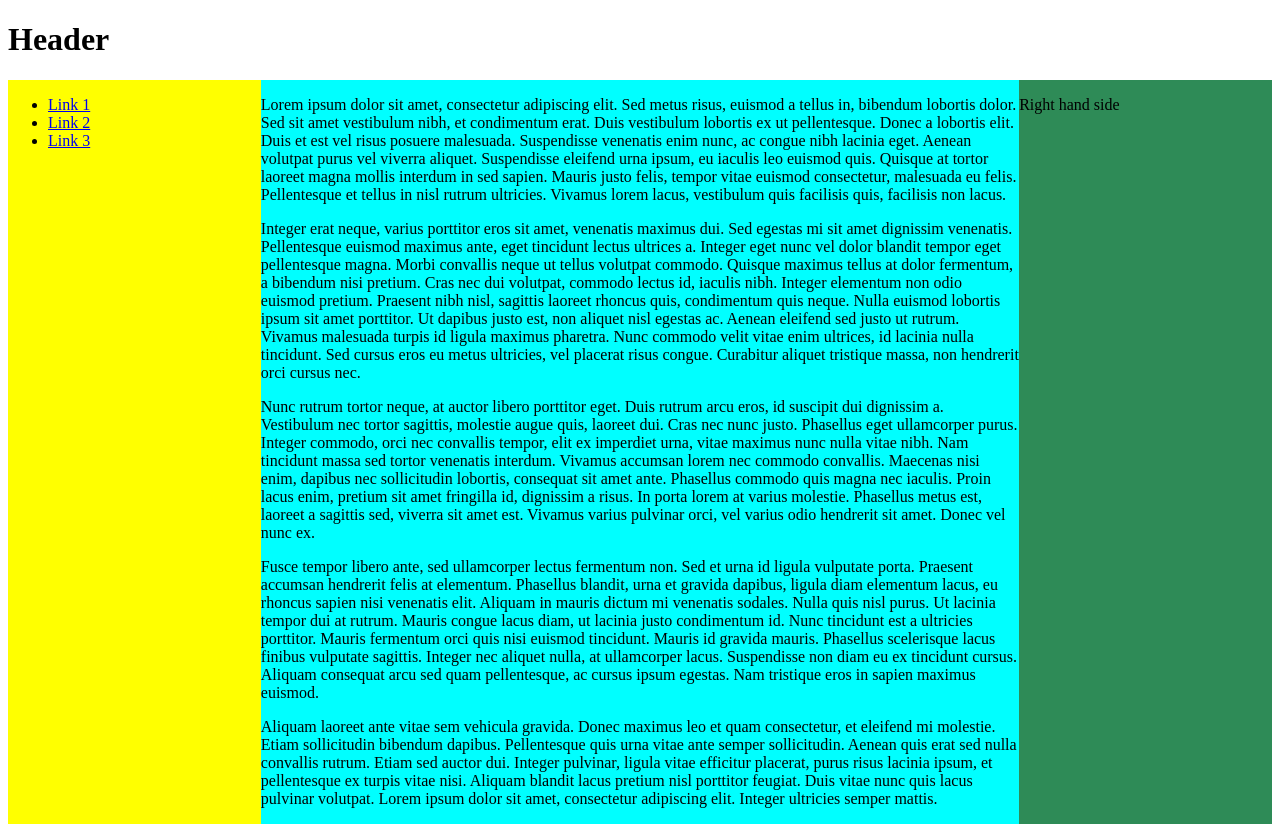
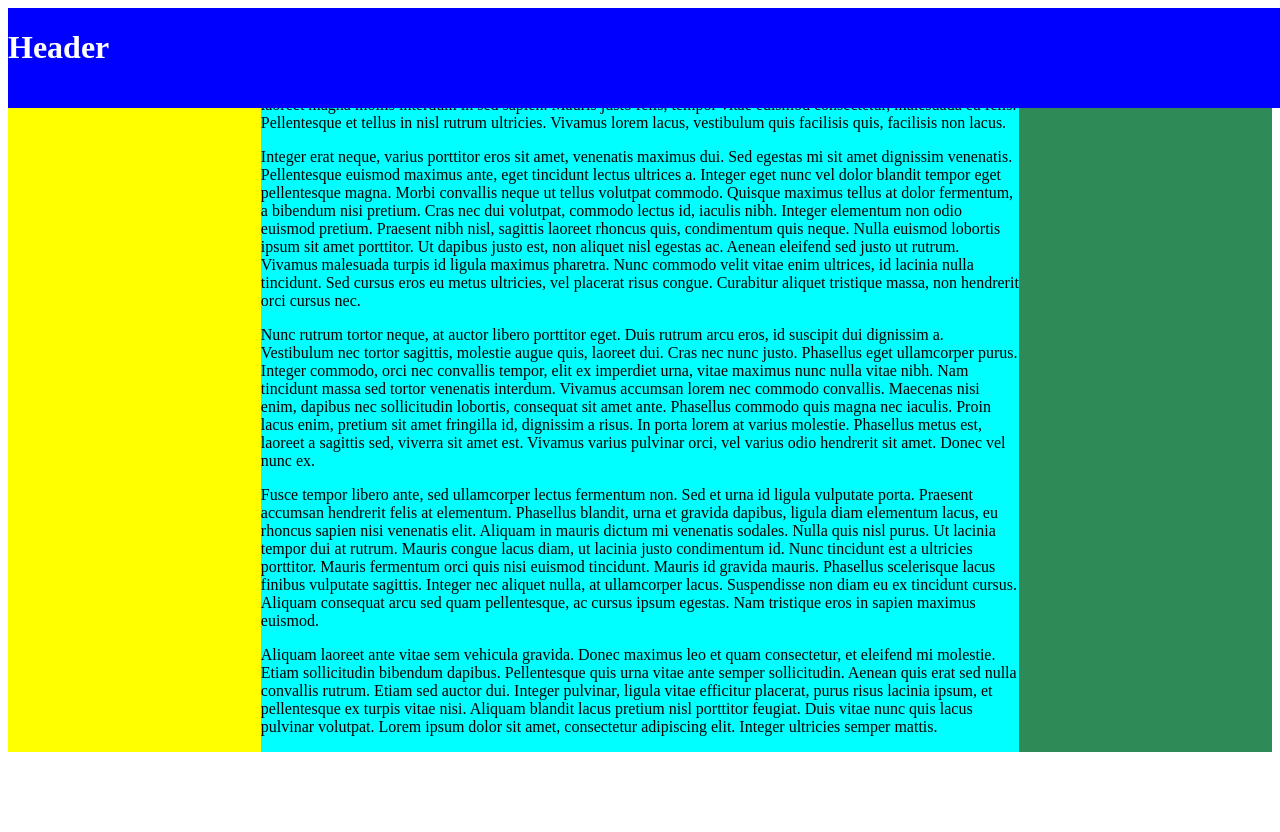
Before and after one commit to maithrisharma/Internet-Programming-Tasks, a plain HTML site: page Week2/exercise4.html in a window 1280 px wide. After the commit the page ends 800 px from the top, so only its background shows below. Drawn offline with Linux system fonts and the light colour scheme.

Commit message:
header css

```diff
--- a/Week2/style.css
+++ b/Week2/style.css
@@ -85,3 +85,11 @@
     width:20%;
     background-color: seagreen;
 }
+
+.header{
+    background-color: blue;
+    width:100%;
+    position: fixed;
+    color:white;
+    height:100px;
+}
```
